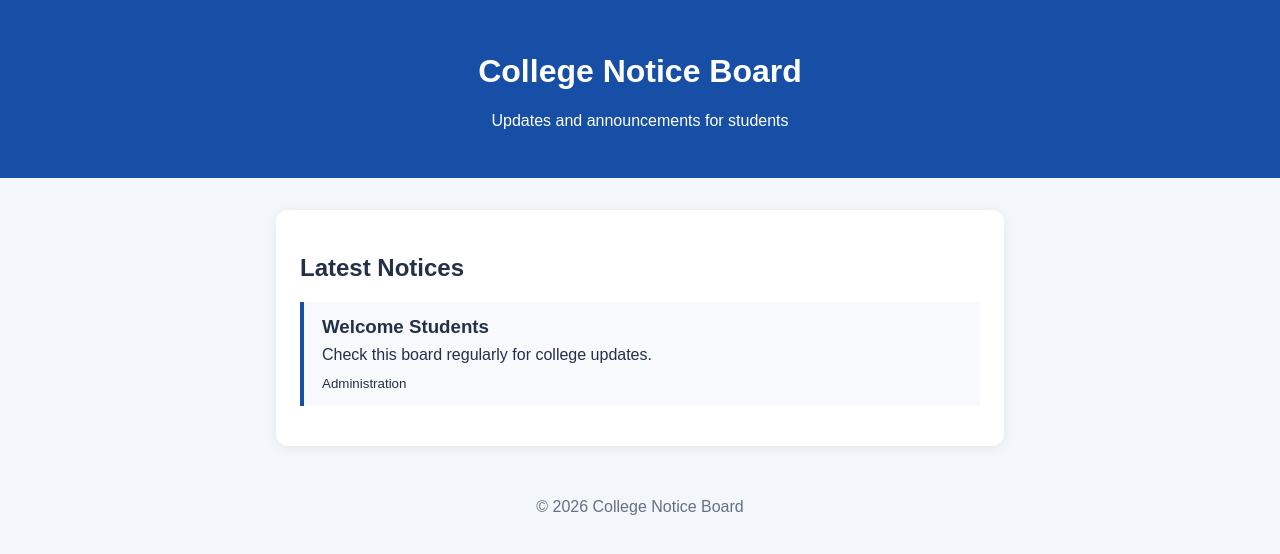
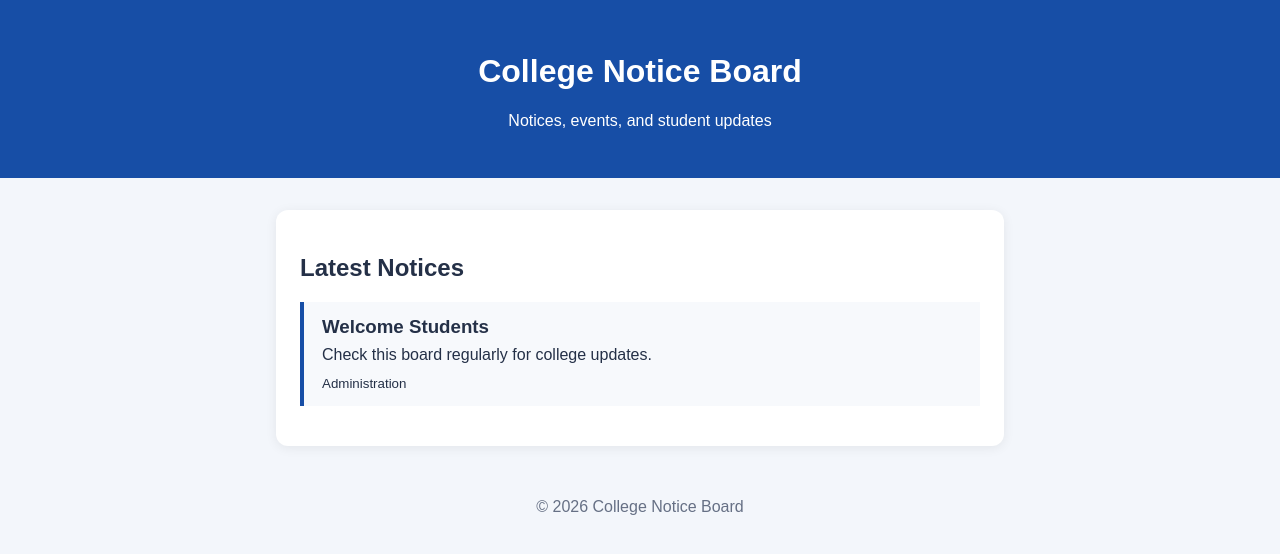
Before and after one commit to Gopichandrika/college-notice-board, a plain HTML site: page index.html in a window 1280 px wide. Drawn offline with Linux system fonts and the light colour scheme.

Commit message:
Add notice-focused tagline

```diff
--- a/index.html
+++ b/index.html
@@ -7,7 +7,7 @@
   <link rel="stylesheet" href="style.css" />
 </head>
 <body>
-  <header><h1>College Notice Board</h1><p>Updates and announcements for students</p></header>
+  <header><h1>College Notice Board</h1><p>Notices, events, and student updates</p></header>
   <main>
     <section class="notices">
       <h2>Latest Notices</h2>
```
